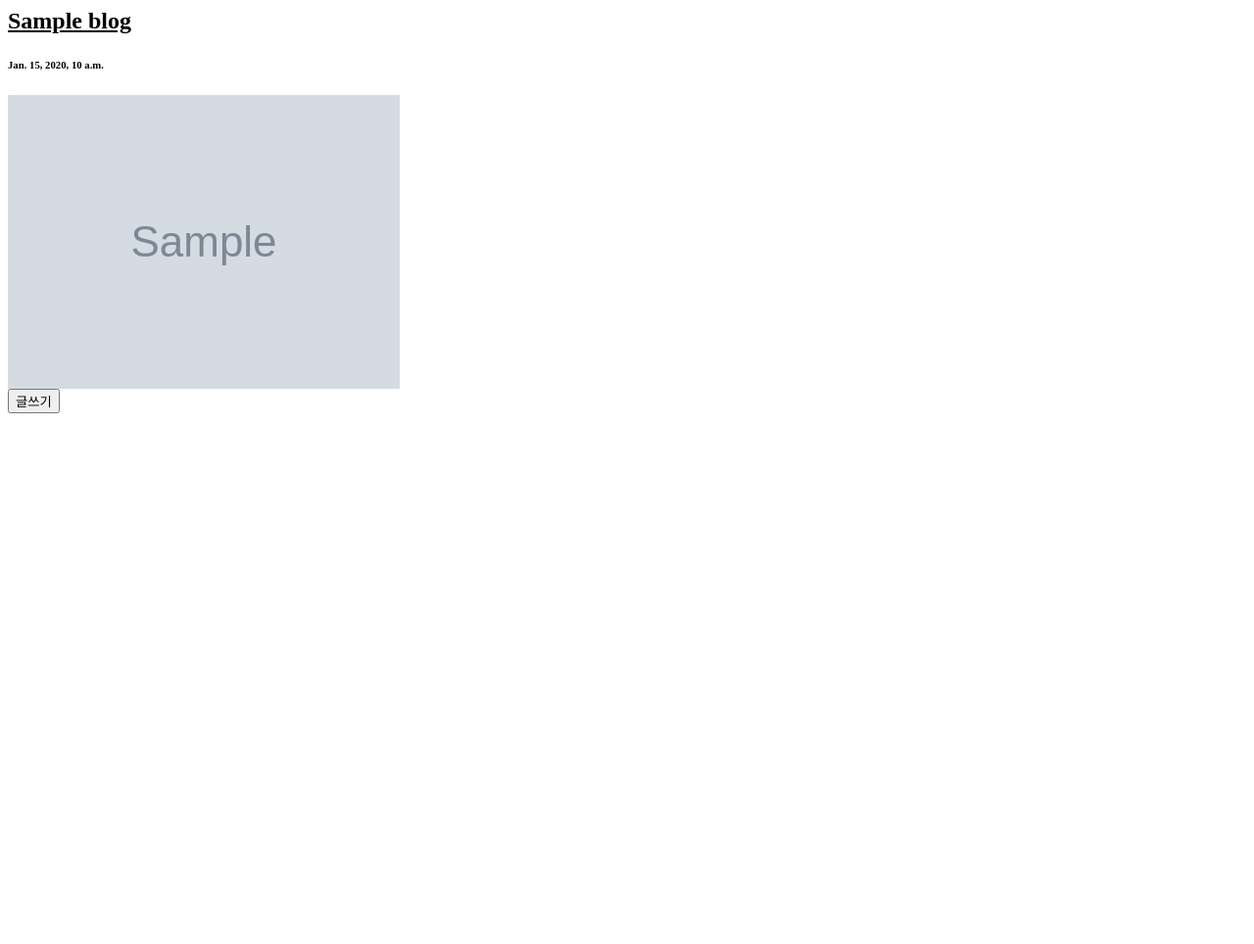
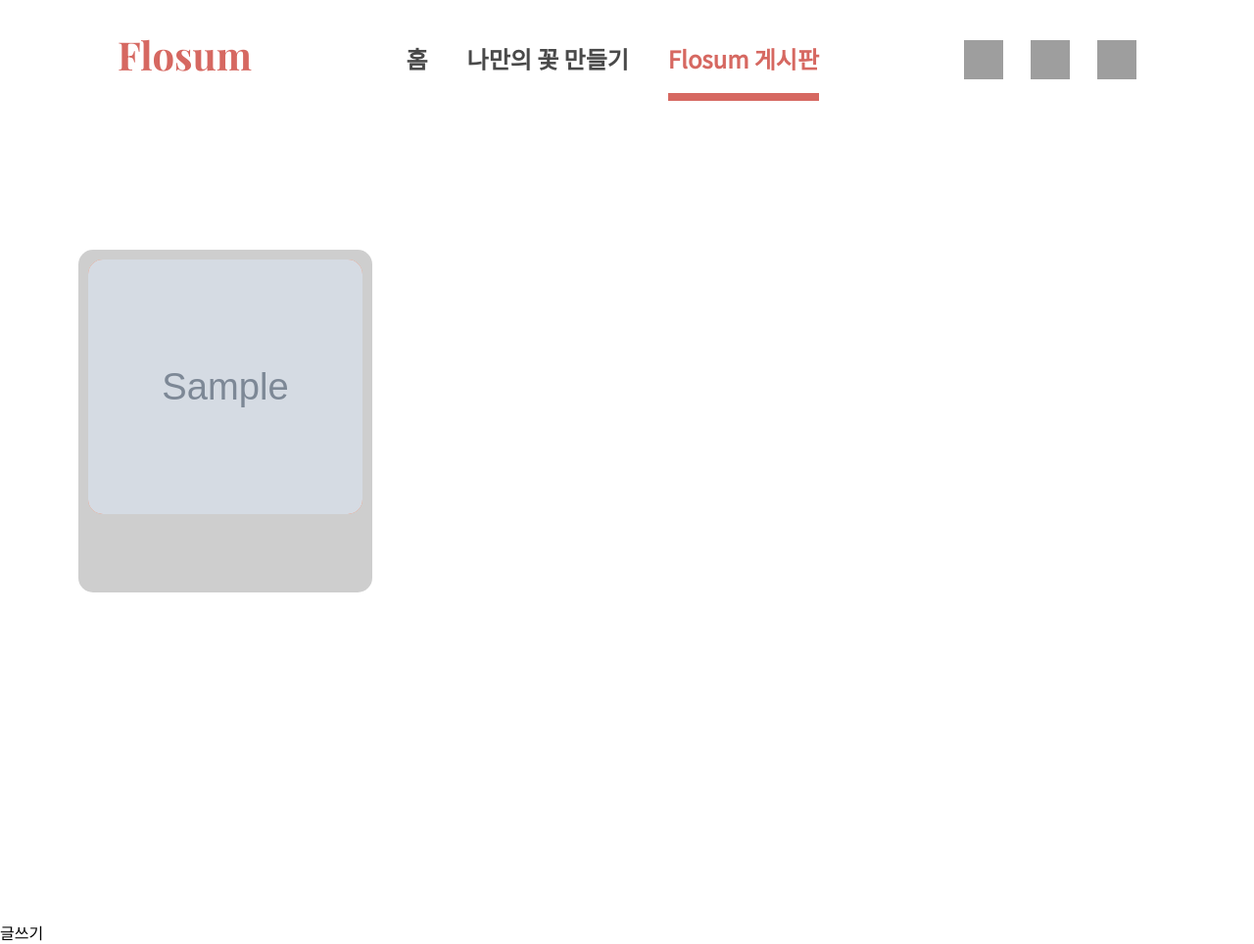
Before and after one commit to Yellowtoast/Flosum_project, a Django app: template flosum_project/blog/templates/blog.html in a window 1280 px wide. Shown: the whole page at 98% size. Before the commit the page ends 422 px from the top, so only its background shows below. Run offline with Django 3.2, Linux system fonts and the light colour scheme; the template is opened without the code that fills it: most values are stand-ins (such as "Sample title", 1, 10 or a date in 2020); grey boxes marked "Sample" are stand-in pictures; data that the repository does not hold is empty; grey boxes are pictures that could not be loaded.

Commit message:
ㅇㄴㅁ

```diff
--- /dev/null
+++ b/flosum_project/blog/static/css/blog.css
@@ -0,0 +1,204 @@
+html,
+body {
+  padding: 0;
+  margin: 0;
+  font-family: 'Noto Sans KR', -apple-system, BlinkMacSystemFont, Segoe UI, Roboto, Oxygen,
+    Ubuntu, Cantarell, Fira Sans, Droid Sans, Helvetica Neue, sans-serif;
+    -ms-overflow-style: none;  /* IE and Edge */
+    scrollbar-width: none;
+  }
+
+html::-webkit-scrollbar {
+  display: none;
+}
+
+body::-webkit-scrollbar {
+  display: none;
+}
+
+button,
+input,
+textarea {
+  background: none;
+  color: inherit;
+  border: none;
+  padding: 0;
+  font: inherit;
+  cursor: pointer;
+  outline: inherit;
+  cursor: text;
+}
+input {
+  -webkit-appearance: none;
+  -moz-appearance: none;
+  appearance: none;
+  cursor: text;
+}
+input[type="password" i] {
+  font-family: sans-serif;
+}
+input::-ms-clear {
+  display: none;
+}
+input[type='number']::-webkit-inner-spin-button,
+input[type='number']::-webkit-outer-spin-button {
+  -webkit-appearance: none;
+  -moz-appearance: none;
+  appearance: none;
+}
+input[type="file"] {
+  display: none;
+}
+
+a {
+  color: inherit;
+  text-decoration: none;
+  cursor: pointer;
+}
+
+* {
+  box-sizing: border-box;
+  line-height: 1;
+}
+
+:root {
+  --primary-color: #d66861;
+  --nav-text-color: #494949;
+  --input-section-bg-color: #efefef;
+  --input-section-sublabel-color: #464646;
+  --input-section-underline-color: #595959;
+  --size-btn-text-color: #929292;
+  --size-btn-bg-color: white;
+  --size-btn-active-text-color: white;
+  --size-btn-active-bg-color: var(--primary-color);
+  --deco-name-color: #3d3d3d;
+}
+
+.row-t0 {
+  display: flex;
+  flex-direction: row;
+}
+
+.row-t1 {
+  display: flex;
+  flex-direction: row;
+  align-items: center;
+}
+
+.nav-wrapper {
+  position: fixed;
+  top: 0px;
+  width: 100vw;
+  padding: 36px 120px;
+  display: flex;
+  flex-direction: row;
+  justify-content: space-between;
+  background-color: white;
+}
+
+.nav-wrapper .logo {
+  color: var(--primary-color);
+  font-size: 40px;
+  font-weight: bold;
+  font-family: 'Playfair Display', sans-serif;
+}
+
+.nav-wrapper button.icon {
+  margin-left: 28px;
+}
+
+.nav-wrapper button img {
+  width: 40px;
+  height: 40px;
+  cursor: pointer;
+}
+
+.nav-wrapper a.nav-item {
+  font-size: 24px;
+  font-weight: bold;
+  color: var(--nav-text-color);
+  margin-left: 40px;
+
+}
+
+.nav-wrapper a.nav-item.active {
+  display: inline-block;
+  color: var(--primary-color);
+  border-bottom: 8px solid var(--primary-color);
+  padding-bottom: 23px;
+
+}
+
+.margin-right-120 {
+  margin-right: 120px;
+}
+
+.margin-bottom-16 {
+  margin-bottom: 16px;
+}
+
+.margin-top-12 {
+  margin-top: 12px;
+}
+
+.margin-top-64 {
+  margin-top: 64px;
+}
+
+.page-wrapper {
+  width: 100vw;
+  min-height: 100vh;
+
+}
+
+.card-section {
+  padding: 120px 60px 60px 60px;
+  display: flex;
+  flex-direction: row;
+  flex-wrap: wrap;
+  justify-content: space-between;
+  align-items: center;
+  background-color: white;
+  width: 100vw;
+  min-height: 100vh;
+  overflow: hidden;
+
+
+}
+
+.card {
+  border-radius: 15px;
+  width: 300px;
+  height: 350px;
+  background-color: #CECECE;
+  margin: 20px;
+  display: flex;
+  flex-direction: column;
+  justify-content: space-between;
+  align-items: flex-start;
+
+}
+
+.card-image {
+  border-radius: 15px;
+  margin-top: 10px;
+  margin-left: 10px;
+  width: 280px;
+  height: 260px;
+  background-color: coral;
+}
+
+.card-title {
+  margin-left: 15px;
+  margin-bottom: 0px;
+  font-family: 'Roboto';
+  font-size: 15px;
+
+}
+
+.card-date {
+  margin-left: 15px;
+  font-family: 'Roboto';
+  font-size: 15px;
+  margin-bottom: 10px;
+}
--- a/flosum_project/blog/templates/blog.html
+++ b/flosum_project/blog/templates/blog.html
@@ -1,19 +1,92 @@
-
+{% load static %}
+<!DOCTYPE html>
+<html lang="en">
+<head>
+  <meta charset="UTF-8">
+  <meta http-equiv="X-UA-Compatible" content="IE=edge">
+  <meta name="viewport" content="width=device-width, initial-scale=1.0">
+  <title>Document</title>
+  <link rel="stylesheet" type="text/css" href="blog.css">
+  <link rel="stylesheet" type="text/css" href="{% static 'css/default.css' %}">
+    <link rel="stylesheet" type="text/css" href="{% static 'css/layout.css' %}">
+    <link rel="stylesheet" type="text/css" href="{% static 'css/margin.css' %}">
+    <link rel="preconnect" href="https://fonts.googleapis.com" />
+    <link rel="preconnect" href="https://fonts.googleapis.com" />
+    <link rel="preconnect" href="https://fonts.googleapis.com" />
+    <link
+      rel="preconnect"
+      href="https://fonts.gstatic.com"
+      crossorigin="crossorigin"/>
+    <link
+      href="https://fonts.googleapis.com/css2?family=Noto+Sans+KR&family=Playfair+Display:wght@700&display=swap"
+      rel="stylesheet"/>
+</head>
+<body>
+  <div class="blog">
     {% block content %}
 
+
+    <div class="page-wrapper">
+      <nav>
+        <div class="nav-wrapper">
+          <div class="logo">Flosum</div>
+          <div class="row-t1">
+            <div class="row-t0 margin-right-120 margin-top-12">
+              <a class="nav-item" id="menu1" href='/'>홈</a>
+              <a class="nav-item" id="menu2" href='/blog/'>나만의 꽃 만들기</a>
+              <a class="nav-item active" id="menu3" href='/blog/'>Flosum 게시판</a>
+            </div>
+            <div class="row-t1 margin-bottom-16">
+              <button class="icon">
+                <img src="static 'icon/person.png"/>
+              </button>
+            <button class="icon">
+                <img src="static 'icon/heart.png"/>
+              </button>
+              <button class="icon">
+                <img src="static 'icon/cart.png"/>
+              </button>
+            </div>
+          </div>
+        </div>
+      </nav>
       {% if blogs %}
       {% for blog in blogs %}
+
+      <div class="card-section">
+
+
+
         <div class="card">
-  <div class="card-body">
-    <h2 class="card-title"><a href="{%url 'detail' blog.id%}" style="color: black">{{blog.title}}</a></h2>
-      <h6 class="card-subtitle mb-2 text-muted">{{blog.pub_date}}</h6>
-    {% if blog.image  %}<img src={{ blog.image.url }}>{% endif %}
+          <a href="{%url 'detail' blog.id%}" style="color: black">
+            {% if blog.image  %}<img class="card-image" src={{ blog.image.url }}>{% endif %}
+          </a>
+
+          <div class="card-title"><a href="{%url 'detail' blog.id%}" ></a></div>
+
         </div>
+
+
       </div>
       {% endfor %}
       {% else %}
       <h1>글이 존재하지 않습니다.</h1>
       {% endif %}
+      <br>
+      <br>
+
+      <br>
+      <br>
+      <br>
+      <br>
+      <br>
+
+      <br>
+      <br>
       <a href="{% url 'new' %}"><button type="button" class="btn btn-dark">글쓰기</button></a>
       </div>
       {% endblock %}
+    </div>
+  </div>
+</body>
+</html>
```
Also changed, not shown: flosum_project/customizingapp/static/js/drag.js (+5 -4 lines), flosum_project/customizingapp/templates/order.html (+16 -17 lines), 2 other files. Lines whose indentation alone changed are shown as unchanged.
